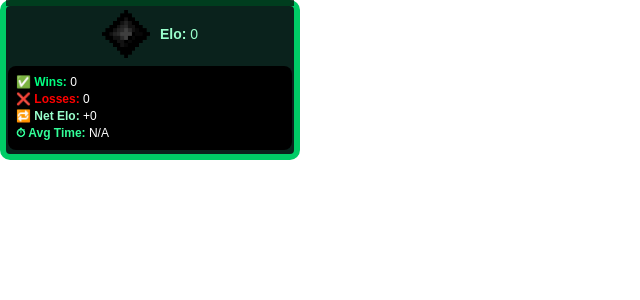
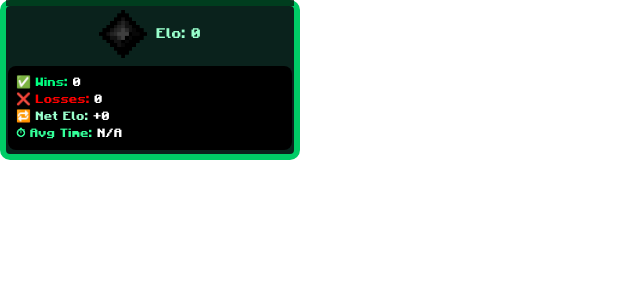
Before and after one commit to SpiritedNeal/mcsrrankedwidget, a Next.js app: page /exampleUser in a window 1280 px wide. Shown: the top 300 px of the page, without its empty margins (0-640 px from the left). Built offline with nearby package versions, Linux system fonts and the light colour scheme; no server answers.

Commit message:
Add files via upload

```diff
--- a/styles/globals.css
+++ b/styles/globals.css
@@ -1,3 +1,18 @@
+@font-face {
+  font-family: 'Minecraft';
+  src: url('/fonts/MinecraftBold-nMK1.otf') format('opentype');
+  font-weight: normal;
+  font-style: normal;
+  font-display: swap;
+}
+
+body {
+  margin: 0;
+  padding: 0;
+  background: transparent;
+  font-family: 'Minecraft', sans-serif;
+}
+
 #overlay {
   position: absolute;
   top: 0;
```
